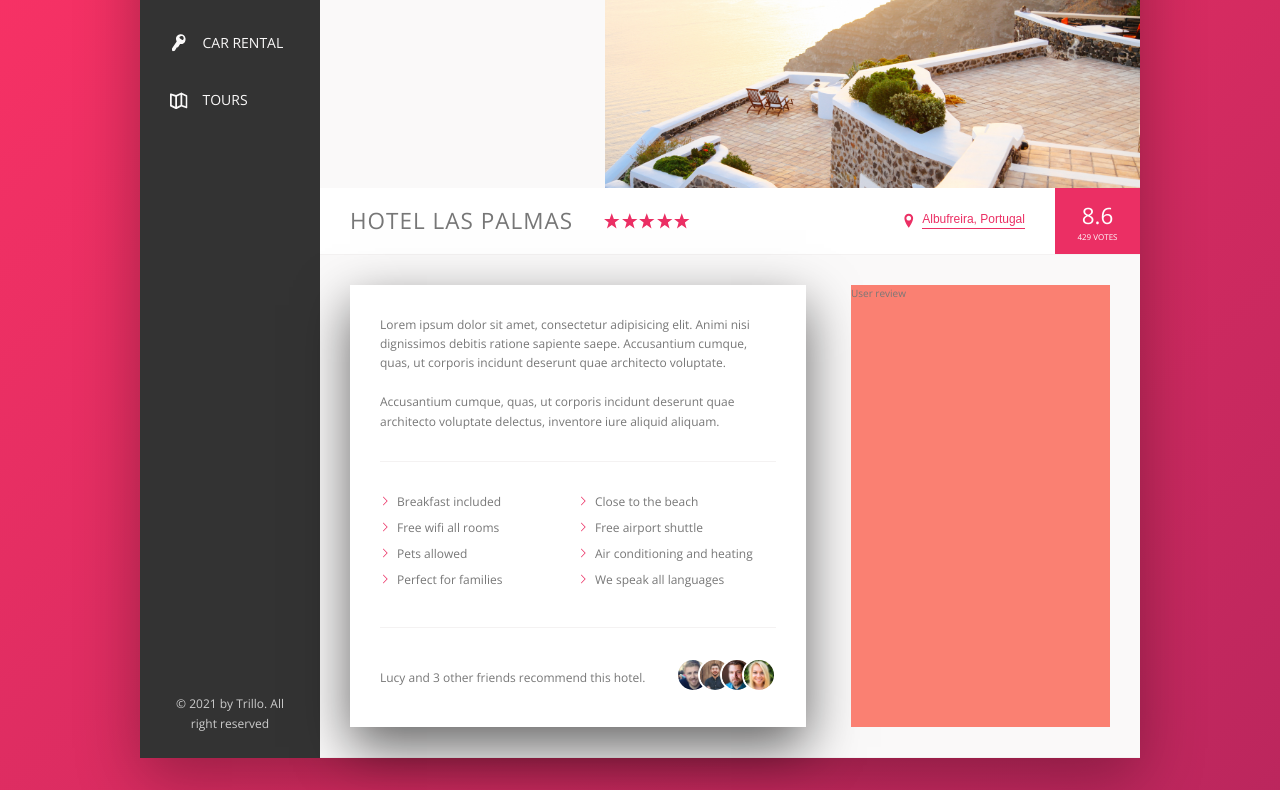
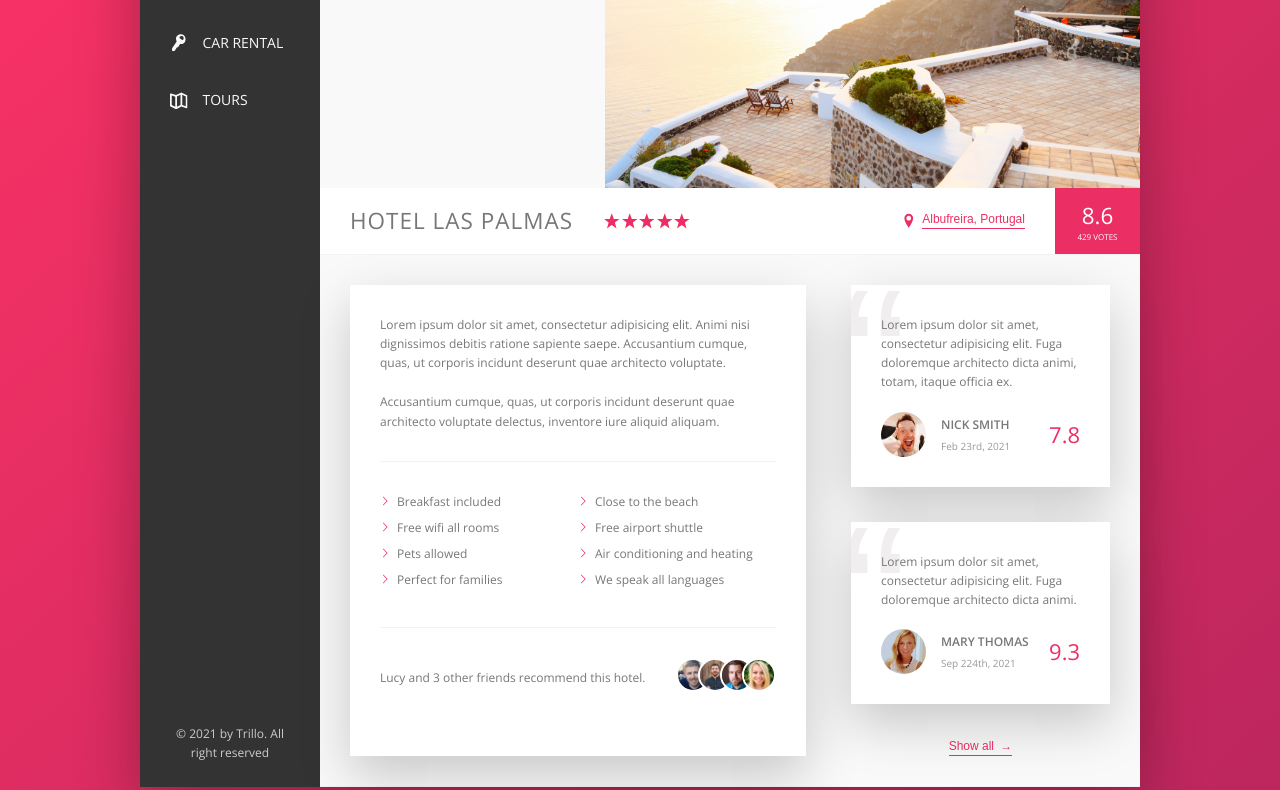
Before and after one commit to vihahuynh/Advanced-CSS-and-SASS-Trillo, a website: page index.html in a window 1280 px wide. Shown: the part 283-1073 px from the top of the page. Drawn offline with nearby package versions, Linux system fonts and the light colour scheme.

Commit message:
Section 7: Trillo - user reviews

```diff
--- a/index.html
+++ b/index.html
@@ -198,7 +198,45 @@
                 </div>
               </div>
             </div>
-            <div class="user-reviews">User review</div>
+            <div class="user-reviews">
+              <figure class="review">
+                <blockquote class="review__text">
+                  Lorem ipsum dolor sit amet, consectetur adipisicing elit. Fuga
+                  doloremque architecto dicta animi, totam, itaque officia ex.
+                </blockquote>
+                <figcaption class="review__user">
+                  <img
+                    src="img/user-1.jpg"
+                    alt="User 1"
+                    class="review__photo"
+                  />
+                  <div class="review__user-box">
+                    <p class="review__user-name">Nick Smith</p>
+                    <p class="review__user-date">Feb 23rd, 2021</p>
+                  </div>
+                  <div class="review__rating">7.8</div>
+                </figcaption>
+              </figure>
+              <figure class="review">
+                <blockquote class="review__text">
+                  Lorem ipsum dolor sit amet, consectetur adipisicing elit. Fuga
+                  doloremque architecto dicta animi.
+                </blockquote>
+                <figcaption class="review__user">
+                  <img
+                    src="img/user-2.jpg"
+                    alt="User 2"
+                    class="review__photo"
+                  />
+                  <div class="review__user-box">
+                    <p class="review__user-name">Mary Thomas</p>
+                    <p class="review__user-date">Sep 224th, 2021</p>
+                  </div>
+                  <div class="review__rating">9.3</div>
+                </figcaption>
+              </figure>
+              <button class="btn-inline">Show all <span>&rarr;</span></button>
+            </div>
           </div>
         </div>
       </div>
--- a/sass/_base.scss
+++ b/sass/_base.scss
@@ -31,7 +31,7 @@ Grey dark 3: #999
   --color-grey-dark-3: #999;
 
   --shadow-dark: 0 2rem 6rem rgba(0, 0, 0, 0.3);
-  --shadow-light: 0 2rem 5rem rgba(0, 0, 0, 0.6);
+  --shadow-light: 0 2rem 5rem rgba(0, 0, 0, 0.2);
 
   --line: 1px solid var(--color-grey-light-2);
 }
--- a/sass/_components.scss
+++ b/sass/_components.scss
@@ -253,8 +253,17 @@
   cursor: pointer;
   transition: all 0.2s;
 
+  span {
+    margin-left: 3px;
+    transition: all 0.2s;
+  }
+
   &:hover {
     color: var(--color-grey-dark-1);
+
+    span {
+      margin-left: 8px;
+    }
   }
 
   &:focus {
@@ -346,3 +355,69 @@
     margin-right: auto;
   }
 }
+
+/////////////////////////////////// REVIEW
+.review {
+  background-color: #fff;
+  box-shadow: var(--shadow-light);
+  padding: 3rem;
+  margin-bottom: 3.5rem;
+  position: relative;
+  overflow: hidden;
+
+  &__text {
+    position: relative;
+    z-index: 10;
+  }
+
+  &__user {
+    margin-top: 2rem;
+    display: flex;
+    align-items: center;
+  }
+
+  &__photo {
+    height: 4.5rem;
+    width: 4.5rem;
+    border-radius: 50%;
+    margin-right: 1.5rem;
+  }
+
+  &__user-box {
+    margin-right: auto;
+  }
+
+  &__user-name {
+    text-transform: uppercase;
+    font-weight: 900;
+    margin-bottom: 0.4rem;
+  }
+
+  &__user-date {
+    font-size: 1rem;
+    color: var(--color-grey-dark-3);
+  }
+
+  &__rating {
+    font-size: 2.2rem;
+    font-weight: 200;
+    color: var(--color-primary);
+  }
+
+  &::before {
+    content: "\201C";
+    position: absolute;
+    top: -2.5rem;
+    left: -1rem;
+    color: var(--color-grey-light-3);
+    font-family: sans-serif;
+    line-height: 1;
+    font-size: 20rem;
+    z-index: 1;
+  }
+}
+
+.user-reviews {
+  display: flex;
+  flex-direction: column;
+}
--- a/sass/_layout.scss
+++ b/sass/_layout.scss
@@ -48,6 +48,7 @@
 }
 
 .user-reviews {
-  background-color: salmon;
   flex: 1;
+  font-size: 1.2rem;
+  align-items: center;
 }
```
Also changed, not shown: css/style.css.
